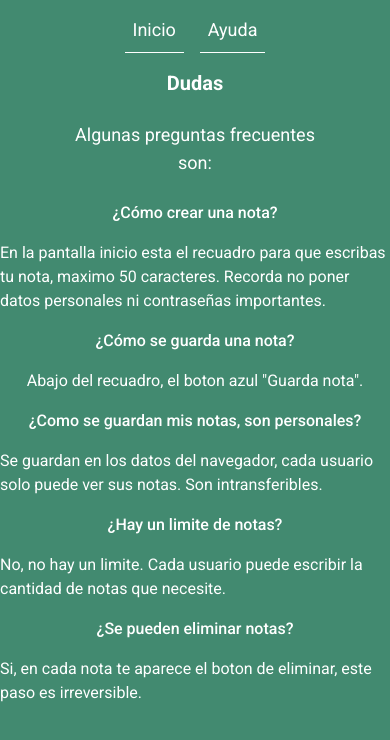
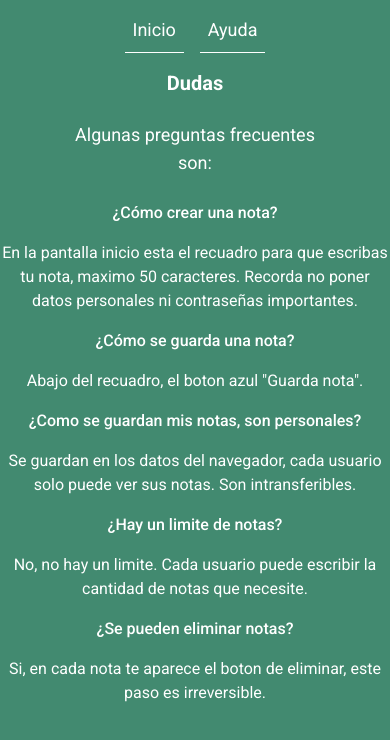
Before and after one commit to martinvruiz/notebook, a React (Create React App) app: page /help in a window 390 px wide. Shown: the top 740 px of the page. Built offline with nearby package versions, Linux system fonts and the light colour scheme.

Commit message:
responsive design added

```diff
--- a/src/App.js
+++ b/src/App.js
@@ -12,7 +12,7 @@ function App() {
   return (
     <NotesProvider>
       <BrowserRouter>
-      <div className="flex flex-col min-h-screen font-roboto bg-lightGreen text-white">
+      <div className="flex flex-col items-center min-h-screen font-roboto bg-lightGreen text-white">
         <NavBar/>
         <Routes>
 
--- a/src/components/NoteSave/NoteSaver.jsx
+++ b/src/components/NoteSave/NoteSaver.jsx
@@ -57,7 +57,7 @@ const handleSubmit = (e)=>{
             <h3 className="text-center text-xl p-2">
                 Tus ultimas notas
             </h3>
-            <ul className="flex justify-center w-full">
+            <ul className="flex flex-col lg:flex-row justify-center w-3/4">
             {
             notes.slice(-3).map((note) => (
                 <li
@@ -65,7 +65,7 @@ const handleSubmit = (e)=>{
                     className={`p-4 m-2 border-4 ${note.color} text-center bg-white text-black rounded-xl`}
                 >
                     <h4 className="text-xs">Nota N: {note.id}</h4>
-                    <p className="text-xl">{note.value}</p>
+                    <p className="text-xl break-words">{note.value}</p>
                 </li>
             ))}
         </ul>
--- a/src/pages/Help.jsx
+++ b/src/pages/Help.jsx
@@ -5,7 +5,7 @@ export const Help = ()=>{
 
     return <>
 
-    <div className="flex flex-col items-center w-full">
+    <div className="flex flex-col text-center w-4/5 items-center w-full">
         <h2 className="text-xl lg:text-3xl font-semibold my-2 p-2">
             Dudas
         </h2>
```
